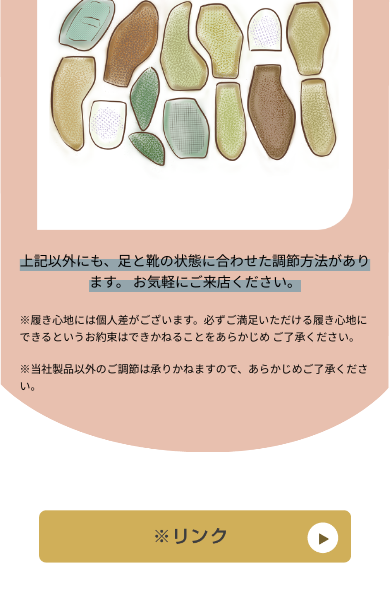
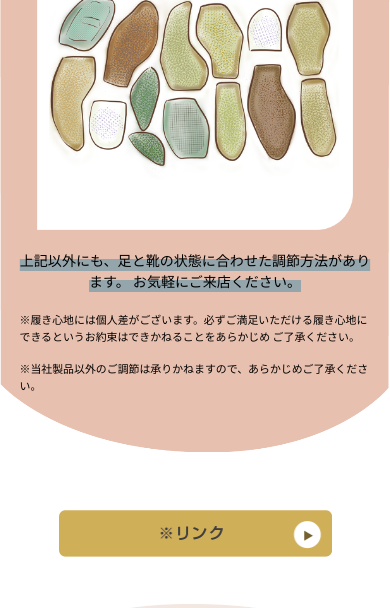
Before and after one commit to hoantelseai/kanematsu-pj-02, a plain HTML site: page index.html in a window 390 px wide. Shown: the part 3751-4359 px from the top of the page. Drawn offline with nearby package versions, Linux system fonts and the light colour scheme; a web font is replaced by a local one.

Commit message:
button edit

```diff
--- a/css/style.css
+++ b/css/style.css
@@ -685,6 +685,10 @@ body {
 .important-note-above-sp {
   display: none;
 }
+
+.button-block-sp {
+  display: none;
+}
 @media only screen and (min-device-width: 768px) and (max-device-width: 1024px) and (-webkit-min-device-pixel-ratio: 1) {
   .hero-details {
     right: 10vw;
@@ -803,6 +807,11 @@ body {
   .footer-block {
     display: none;
   }
+
+  .button-block {
+    display: none;
+  }
+
   .hero-background-sp {
     position: relative;
     display: flex;
@@ -1010,10 +1019,10 @@ body {
     font-weight: 400;
   }
 
-  .flow-04-img img {
+  /* .flow-04-img img {
     margin: 0;
     padding: 0;
-  }
+  } */
 
   /* SPECIAL-POINT-BLOCK-SP */
   .special-point-block {
@@ -1093,10 +1102,29 @@ body {
   }
 
   /* BUTTON FOR SP */
-  .button-block img {
-    width: 80vw;
+  .button-block-sp img {
+    width: 70vw;
     height: auto;
     margin: 0 auto;
+  }
+
+  .button-block-sp {
+    display: flex;
+    justify-content: center;
+    align-items: center;
+    width: 100%;
+    height: 100%;
+    margin-bottom: 10vw;
+  }
+
+  .btns-sp {
+    background: none;
+    border: none;
+    padding: 0;
+    cursor: pointer;
+  }
+  .button-block-sp a {
+    display: inline-block;
   }
 
   /* FOOTER FOR SP */
--- a/index.html
+++ b/index.html
@@ -339,6 +339,16 @@
 
     </div>
 
+    <!-- BUTTON-BLOCK-SP -->
+    <div class="button-block-sp">
+        <button class="btns-sp">
+            <a href="#">
+                <img src="./img/pc/btn.png" alt="button">
+            </a>
+        </button>
+
+    </div>
+
 </body>
 
 <footer>
```
